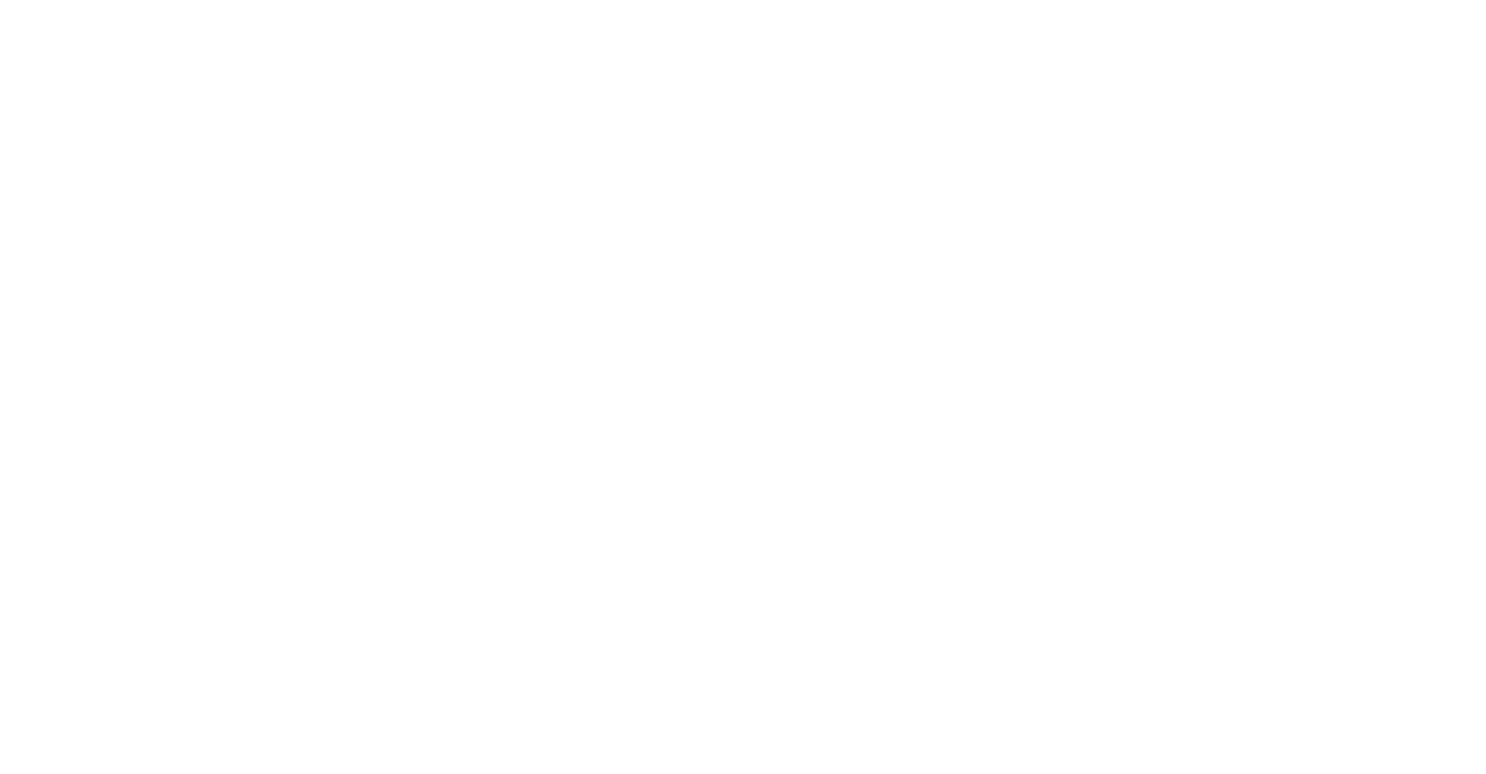
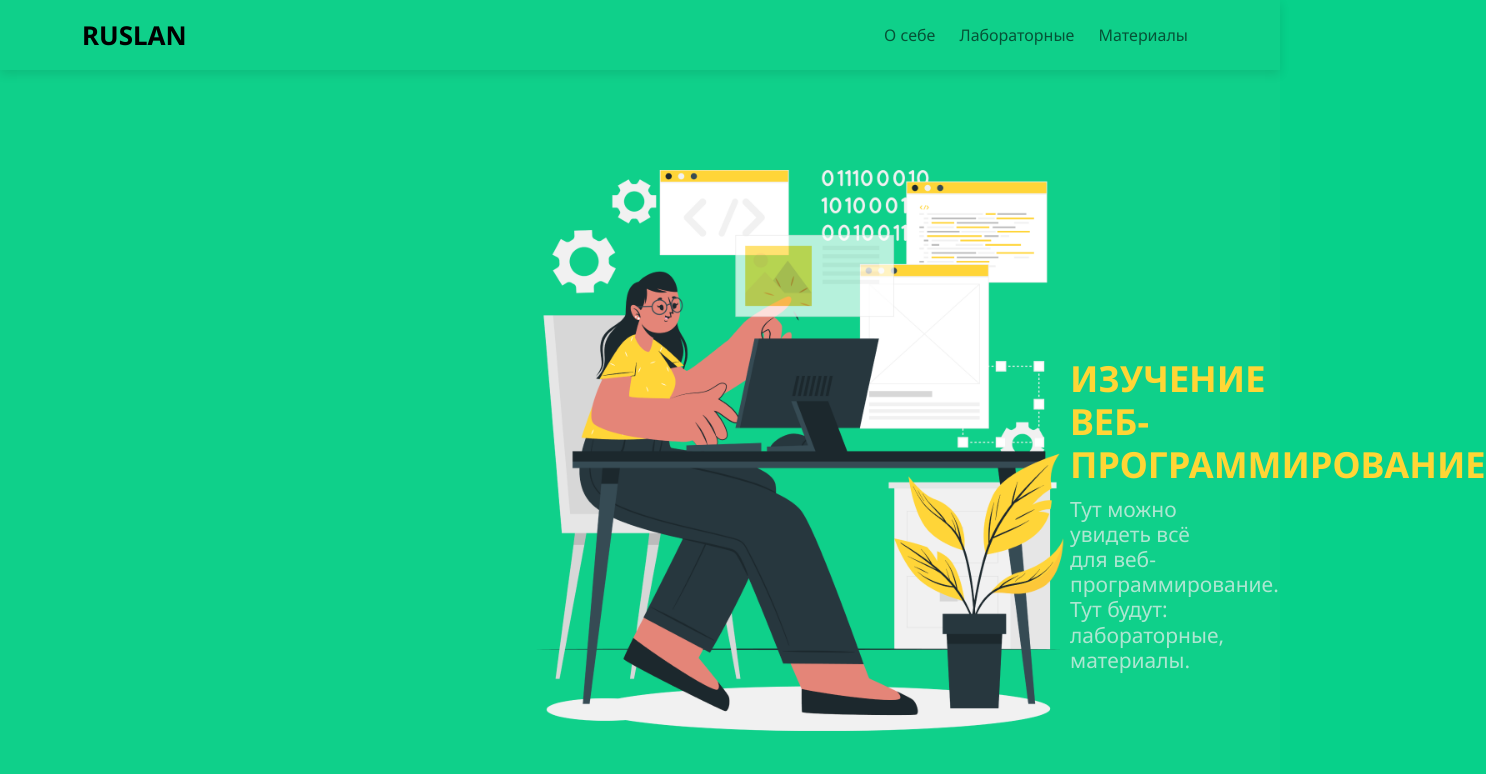
Before and after one commit to husore/web-program, a plain HTML site: page index.html in a window 1280 px wide. Shown: the whole page, 1486 px wide, since content can reach past the window. Drawn offline with Linux system fonts and the light colour scheme.

Commit message:
feat: add new files and make main html

```diff
--- a/css/styles.css
+++ b/css/styles.css
@@ -4,7 +4,100 @@ body {
 	font-size: 16px;
 	line-height: 1.4;
 	color: #000;
+	background-color: #07d18a;
 	min-width: 320px;
 	overflow-x: hidden;
 	height: auto;
 }
+
+.header{
+	min-height: 900px;
+	background-size: cover;
+	background-repeat: no-repeat;
+}
+
+.header-content{
+	padding-top: 200px;
+	padding-left:1000px;
+	text-align: left;
+	position: relative;
+	color: #fff;
+}
+
+.header .row{
+	min-height: 700px;
+	display: flex;
+	align-items: center;
+}
+
+.header-content h1{
+	color:  #ffd635;
+	font-size: 36px;
+	font-weight: 700;
+	margin-bottom: 10px;
+
+}
+
+.header-content h4{
+	color:#f1f0f0;
+	font-size: 21px;
+	font-weight: 400;
+	margin-bottom: 10px;
+	opacity: 0.7;
+
+}
+
+.navbar{
+	width: 100%;
+	height: 70px;
+	box-shadow: 0 4px 10px rgba(0, 0, 0, .1);
+}
+
+.navbar .container{
+	height: inherit;
+	display: flex;
+	justify-content: space-between;
+	align-items: center;
+}
+
+.navbar-menu{
+	list-style-type: none;
+	padding-left: 0;
+	margin-bottom: 0;
+}
+
+.navbar-menu li{
+	display: inline-block;
+
+}
+
+.navbar-menu li a{
+	display: inline-block;
+	color: #000;
+	opacity: 0.6;
+	text-decoration: none;
+	padding: 10px;
+	transition: all .07s ease-in-out;
+}
+
+.navbar-menu li a:hover{
+	opacity: 1;
+}
+
+.navbar-wrap{
+	display: flex;
+	flex-flow: row nowrap;
+
+}
+
+.navbar-brand{
+	font-weight: 700;
+	font-size: 26px;
+	text-decoration: none;
+	color: #000;
+}
+
+.navbar-brand:hover{
+	transition: all .07s ease-in-out;
+	color: #ffd635;
+}
--- a/index.html
+++ b/index.html
@@ -19,6 +19,27 @@
 	<link rel="stylesheet" href="css/styles.css">
 </head>
 <body>
-
+	<header class="header" style = "background-image: url(img/background-main.png);">
+		<nav class="navbar">
+			<div class="container">
+				<a href="#" class="navbar-brand">RUSLAN</a>
+				<div class="navbar-wrap">
+					<ul class="navbar-menu">
+						<li><a href="#">О себе</a></li>
+						<li><a href="#">Лабораторные</a></li>
+						<li><a href="#">Материалы</a></li>
+					</ul>
+				</div>
+			</div>
+		</nav>
+		<div class="container">
+			<div class="row">
+				<div class="header-content">
+					<h1>ИЗУЧЕНИЕ ВЕБ-ПРОГРАММИРОВАНИЕ</h1>
+					<h4>Тут можно увидеть всё для веб-программирование. Тут будут: лабораторные, материалы.</h4>
+				</div>
+			</div>
+		</div>
+	</header>
 </body>
 </html>
```
Also changed, not shown: colors.txt (added), img/background-main.png (added).
